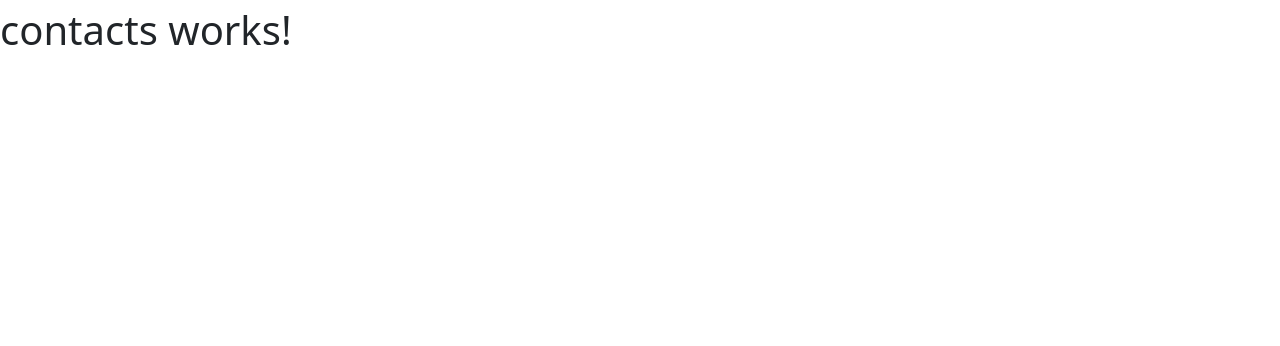
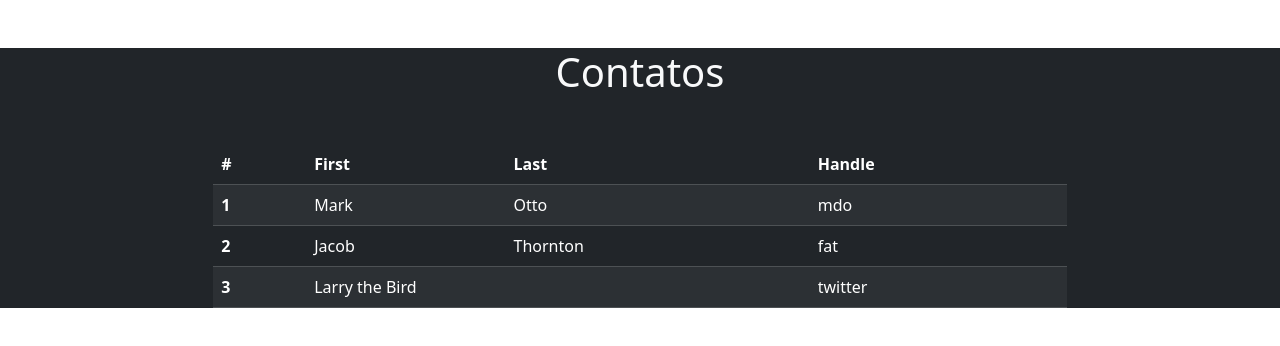
Before and after one commit to Rodrigokaki/Agenda-Frontend-Angular, an Angular app: page / in a window 1280 px wide. Shown: the top 346 px of the page. Built offline with nearby package versions, Linux system fonts and the light colour scheme.

Commit message:
Estrutura inicial do componente contacts

```diff
--- a/src/app/contacts/contacts.component.html
+++ b/src/app/contacts/contacts.component.html
@@ -1 +1,40 @@
-<div class="fs-1">contacts works!</div>
+<body class="bg-dark text-light">
+
+
+    <div class="col-8 m-auto">
+
+        <h1 class="text-center my-5">Contatos</h1>
+
+        <table class="table table-dark table-striped">
+            <thead>
+              <tr>
+                <th scope="col">#</th>
+                <th scope="col">First</th>
+                <th scope="col">Last</th>
+                <th scope="col">Handle</th>
+              </tr>
+            </thead>
+            <tbody>
+              <tr>
+                <th scope="row">1</th>
+                <td>Mark</td>
+                <td>Otto</td>
+                <td>mdo</td>
+              </tr>
+              <tr>
+                <th scope="row">2</th>
+                <td>Jacob</td>
+                <td>Thornton</td>
+                <td>fat</td>
+              </tr>
+              <tr>
+                <th scope="row">3</th>
+                <td colspan="2">Larry the Bird</td>
+                <td>twitter</td>
+              </tr>
+            </tbody>
+          </table>
+
+    </div>
+
+</body>
```
